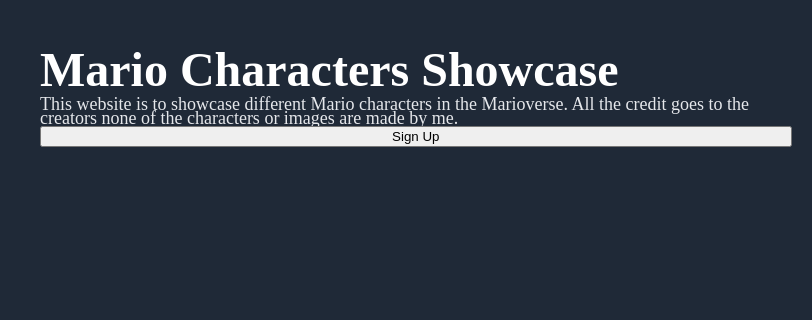
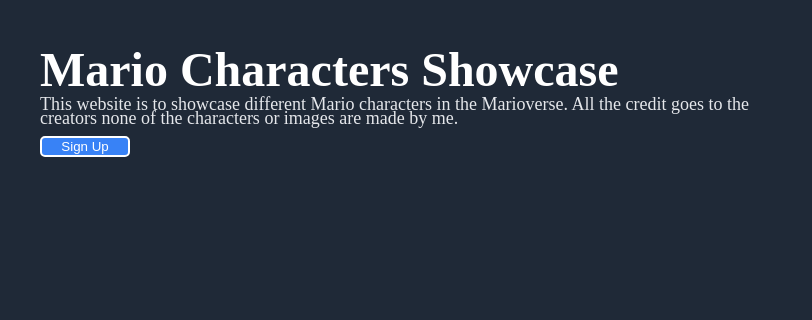
Before and after one commit to Ansh743/odin-mario, a plain HTML site: page index.html in a window 1280 px wide. Shown: the part 131-451 px from the top of the page, 0-812 px from the left. Drawn offline with Linux system fonts and the light colour scheme; a script that the page names is missing.

Commit message:
Styled the sign up button

```diff
--- a/index.html
+++ b/index.html
@@ -30,7 +30,7 @@
                 This website is to showcase different Mario characters in the Marioverse. All the credit goes to the
                 creators none of the characters or images are made by me.
             </div>
-            <button class="signup-btn">Sign Up</button>
+            <button onclick="alert('Let\'s-a go!')" class="signup-btn">Sign Up</button>
         </div>
         <div class="des-img">
             <img src="./images/all.jpg" alt="All Characters" width="100%">
--- a/main.css
+++ b/main.css
@@ -67,3 +67,13 @@ body {
     width: 600px;
     margin: 0px 25px;
 }
+
+.signup-btn {
+    width: 90px;
+    margin: 10px 0px;
+    background-color: #3882F6;
+    color: #ffffff;
+    border-radius: 5px;
+    border-style: solid;
+    border-color: white;
+}
```
